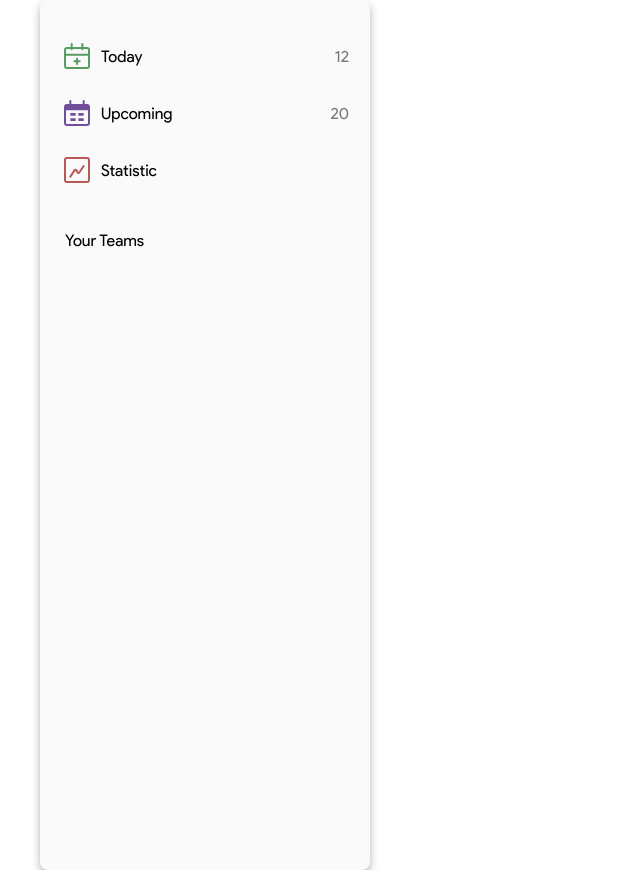
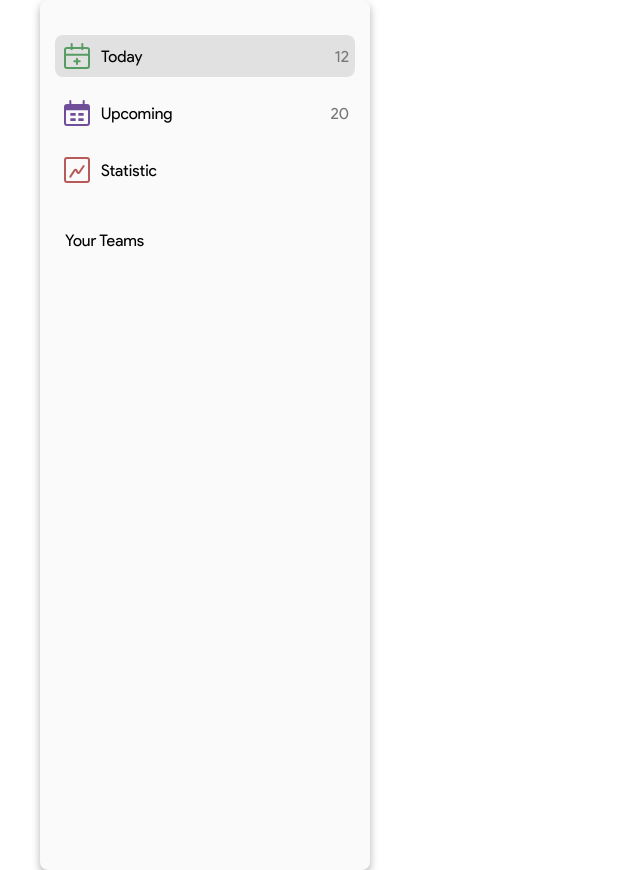
Before and after one commit to tasker-app/tasker-client, a React (Vite) app: page /testnav in a window 1280 px wide. Shown: the whole page, without its empty margins (0-640 px from the left). Built offline with nearby package versions, Linux system fonts and the light colour scheme.

Commit message:
feat: set default nav button

```diff
--- a/src/components/Nav/Nav.tsx
+++ b/src/components/Nav/Nav.tsx
@@ -1,3 +1,4 @@
+import * as React from 'react'
 import styled from 'styled-components'
 
 import { ReactComponent as AddIcon } from '@/assets/icons/add.svg'
@@ -23,7 +24,7 @@ const NavOptions = styled.div`
   gap: 15px;
 `
 
-const NavButton = styled.button`
+const NavButton = styled.button<{ isActive?: boolean }>`
   display: flex;
   justify-content: space-between;
   align-items: center;
@@ -38,6 +39,12 @@ const NavButton = styled.button`
   &:hover {
     background-color: #e1e1e1;
   }
+
+  ${(props) =>
+    props.isActive &&
+    `
+    background-color: #e1e1e1;
+  `}
 `
 
 const Flex = styled.div`
@@ -80,10 +87,16 @@ const YourTeams = styled.div`
 `
 
 export const Nav = () => {
+  const [active, setActive] = React.useState('Today')
+
+  const handleActive = (value: string) => {
+    setActive(value)
+  }
+
   return (
     <NavContainer>
       <NavOptions>
-        <NavButton>
+        <NavButton isActive={active === 'Today'} onClick={() => handleActive('Today')}>
           <Flex>
             <CalendarIcon />
             <Text size={16}>Today</Text>
@@ -92,7 +105,7 @@ export const Nav = () => {
             12
           </Text>
         </NavButton>
-        <NavButton>
+        <NavButton isActive={active === 'Upcoming'} onClick={() => handleActive('Upcoming')}>
           <Flex>
             <DateIcon />
             <Text size={16}>Upcoming</Text>
@@ -101,7 +114,7 @@ export const Nav = () => {
             20
           </Text>
         </NavButton>
-        <NavButton>
+        <NavButton isActive={active === 'Statistic'} onClick={() => handleActive('Statistic')}>
           <Flex>
             <ChartIcon />
             <Text size={16}>Statistic</Text>
```
